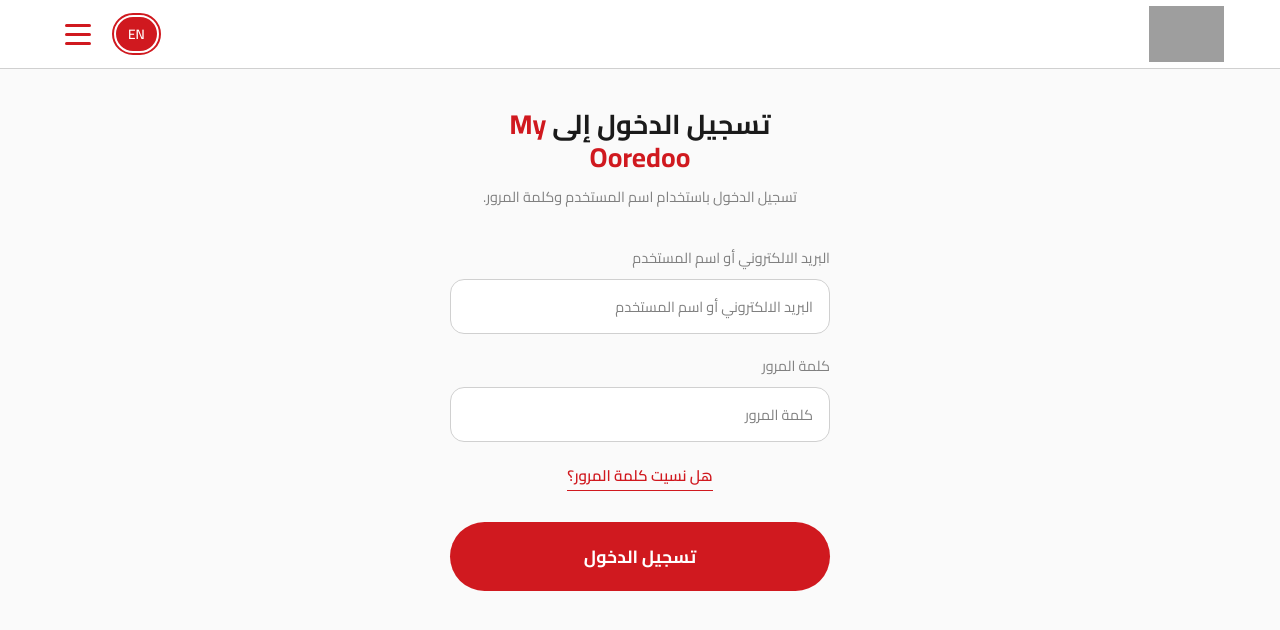
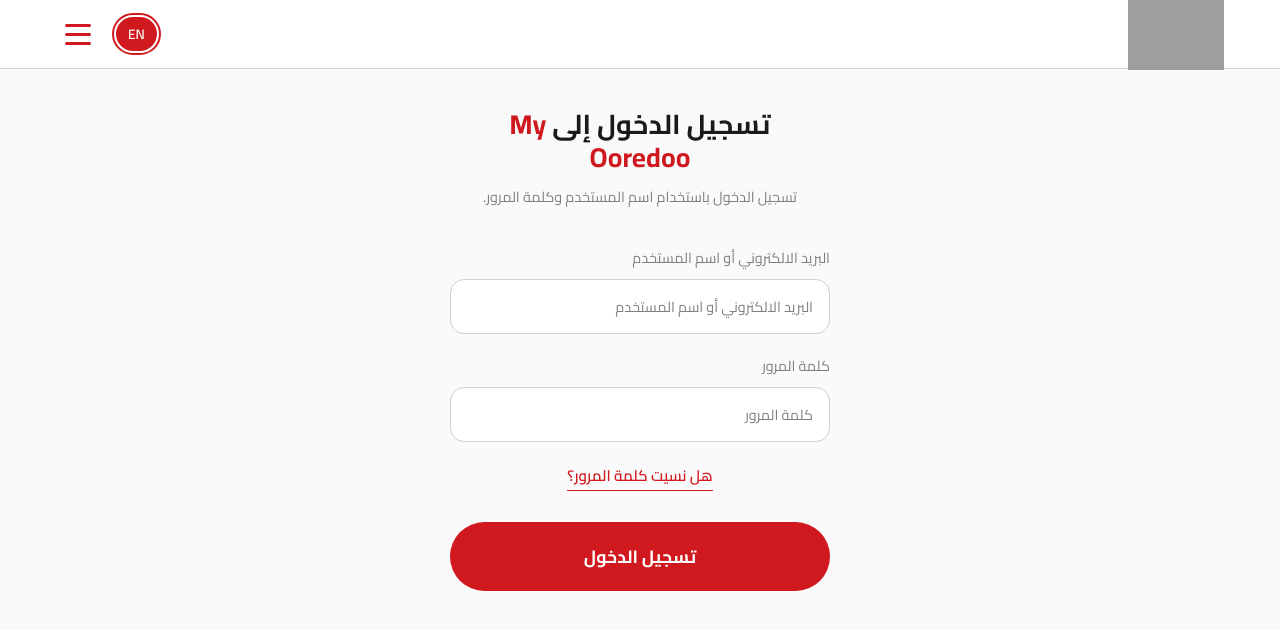
Before and after one commit to almamlatmtabt-ctrl/hiymai, a website: page public/login_ooredoo.html in a window 1280 px wide. Drawn offline with Linux system fonts and the light colour scheme; grey boxes are pictures that could not be loaded.

Commit message:
Increase Ooredoo logo size

```diff
--- a/public/login_ooredoo.html
+++ b/public/login_ooredoo.html
@@ -47,7 +47,7 @@
   }
 
   .ooredoo-logo {
-    height: 56px;
+    height: 72px;
     width: auto;
     object-fit: contain;
   }
```
Also changed, not shown: public/login_ooredoo_en.html (+1 -1 lines), public/otp_ooredoo.html (+1 -1 lines), public/otp_ooredoo_en.html (+1 -1 lines).
